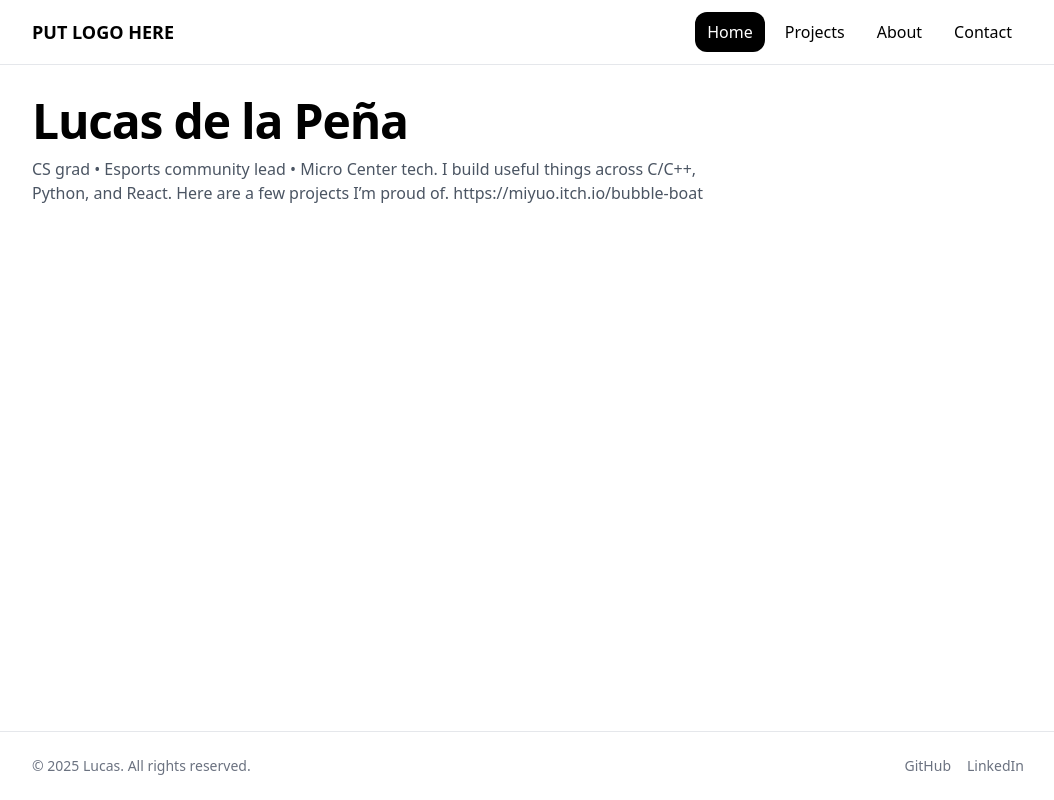
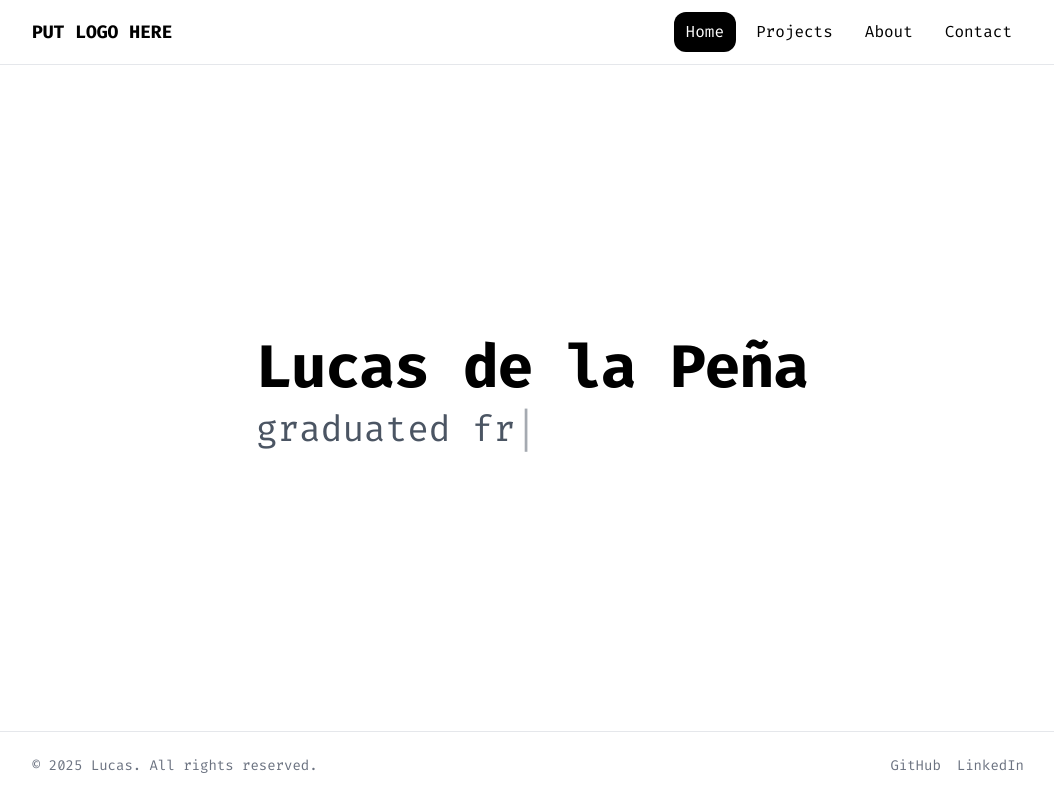
Before and after one commit to Lucasdelapena/LucasWebsite, a React (Vite) app in the folder website/: page / in a window 1280 px wide. Shown: the whole page, without its empty margins (112-1166 px from the left). Built offline with nearby package versions, Linux system fonts and the light colour scheme.

Commit message:
made a few updates

```diff
--- /dev/null
+++ b/website/src/components/Typewriter.jsx
@@ -0,0 +1,43 @@
+import { useEffect, useState } from "react";
+
+export default function RotatingTypewriter({ lines, speed = 100, pause = 1500, startDelay = 0 }) {
+  const [text, setText] = useState("");
+  const [index, setIndex] = useState(0);
+  const [subIndex, setSubIndex] = useState(0);
+  const [deleting, setDeleting] = useState(false);
+  const [ready, setReady] = useState(false); // new flag
+
+  // wait before starting
+  useEffect(() => {
+    const timer = setTimeout(() => setReady(true), startDelay);
+    return () => clearTimeout(timer);
+  }, [startDelay]);
+
+  useEffect(() => {
+    if (!ready || index >= lines.length) return;
+
+    if (!deleting && subIndex === lines[index].length) {
+      setTimeout(() => setDeleting(true), pause);
+      return;
+    }
+    if (deleting && subIndex === 0) {
+      setDeleting(false);
+      setIndex((prev) => (prev + 1) % lines.length);
+      return;
+    }
+
+    const timeout = setTimeout(() => {
+      setSubIndex((prev) => prev + (deleting ? -1 : 1));
+      setText(lines[index].substring(0, subIndex + (deleting ? -1 : 1)));
+    }, speed);
+
+    return () => clearTimeout(timeout);
+  }, [subIndex, index, deleting, lines, speed, pause, ready]);
+
+  return (
+    <span>
+      {text}
+      {ready && <span className="animate-pulse">|</span>}
+    </span>
+  );
+}
--- a/website/src/index.css
+++ b/website/src/index.css
@@ -1,6 +1,14 @@
+@import url('https://fonts.googleapis.com/css2?family=Fira+Code:wght@400;500;600;700&display=swap');
 @tailwind base;
 @tailwind components;
 @tailwind utilities;
 
+
 /* Simple typography */
 .prose a { @apply underline; }
+
+body {
+  @apply to-black;
+  @apply font-fira;
+
+}
--- a/website/src/pages/Home.jsx
+++ b/website/src/pages/Home.jsx
@@ -1,24 +1,34 @@
 import { motion } from "framer-motion";
+import RotatingTypewriter from "../components/Typewriter";
 
 export default function Home() {
   return (
-    <section className="grid gap-6">
+    <section className="grid gap-6 pt-60 mx-auto pl-56">
       <header className="text-center md:text-left">
-        <motion.h1
-        className="text-4xl md:text-5xl font-extrabold tracking-tight"
+        <motion.p
+        className="text-5xl md:text-6xl font-extrabold tracking-tight"
         initial={{ opacity: 0, y: -20 }}
         animate={{ opacity: 1, y: 0 }}
         transition={{ duration: 0.7 }}
         >
           Lucas de la Peña
-        </motion.h1>
-        <motion.p className="mt-3 text-gray-600 max-w-2xl">
+        </motion.p>
+        <p className="mt-3 text-gray-600 max-w-2xl text-4xl">
 
-          CS grad • Esports community lead • Micro Center tech. I build useful things across C/C++,
-          Python, and React. Here are a few projects I’m proud of.{" "}
-          https://miyuo.itch.io/bubble-boat
+          <RotatingTypewriter
+            lines={[
+              "is a software engineer.",
+              "graduated from University of Missouri-St. Louis",
+              "brings code to life through projects",
+              "is always learning, and always building.",
+            ]}
+            speed={60}
+            pause={1500}
+            startDelay={500}
+          />
 
-        </motion.p>
+
+        </p>
       </header>
     </section>
 
--- a/website/src/pages/Projects.jsx
+++ b/website/src/pages/Projects.jsx
@@ -25,7 +25,7 @@ export default function Projects() {
   return (
     <section className="grid gap-6">
       <h1 className="text-3xl font-bold">Projects</h1>
-      <p className="text-gray-600">A few representative builds. I can share more on request.</p>
+      <p className="text-gray-600">A few representative builds. I can share more on request.  https://miyuo.itch.io/bubble-boat</p>
       <div className="grid md:grid-cols-2 gap-4">
         {data.map((p) => <ProjectCard key={p.title} project={p} />)}
       </div>
--- a/website/src/routes/Layout.jsx
+++ b/website/src/routes/Layout.jsx
@@ -26,8 +26,8 @@ export default function Layout() {
         <div className="mx-auto max-w-5xl px-4 py-6 text-sm text-gray-500 flex items-center justify-between">
           <p>© {new Date().getFullYear()} Lucas. All rights reserved.</p>
           <div className="flex gap-4">
-            <a href="https://github.com/yourusername" target="_blank" rel="noreferrer">GitHub</a>
-            <a href="https://www.linkedin.com/in/yourprofile" target="_blank" rel="noreferrer">LinkedIn</a>
+            <a href="https://github.com/Lucasdelapena" target="_blank" rel="noreferrer">GitHub</a>
+            <a href="https://www.linkedin.com/in/lucasdelapena/" target="_blank" rel="noreferrer">LinkedIn</a>
           </div>
         </div>
       </footer>
--- a/website/tailwind.config.js
+++ b/website/tailwind.config.js
@@ -2,7 +2,11 @@
 export default {
   content: ["./index.html", "./src/**/*.{js,jsx,ts,tsx}"],
   theme: {
-    extend: {},
+    extend: {
+      fontFamily: {
+        fira: ["'Fira Code'", "monospace"],
+      },
+    },
+    plugins: [],
   },
-  plugins: [],
 }
```
